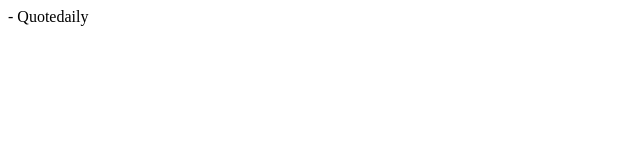
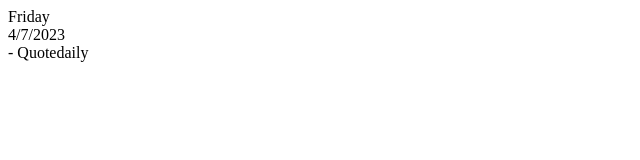
Before and after one commit to georgioslafkas/quotedaily, a website built with webpack: page index.html in a window 1280 px wide. Shown: the whole page, without its empty margins (0-640 px from the left). Built offline with nearby package versions, Linux system fonts and the light colour scheme; no server answers.

Commit message:
Add date

```diff
--- a/index.html
+++ b/index.html
@@ -9,6 +9,8 @@
 
 <body>
     <script type="module" src="dist/main.js"></script>
+    <div id="day"></div>
+    <div id="date"></div>
     <div id="quote"></div>
     <div id="author"></div>
 </body>
--- a/src/index.ts
+++ b/src/index.ts
@@ -1,7 +1,17 @@
 import { getRandomQuote } from "./quotedaily.resource";
+
+type GetDateProps = {
+  locale?: string;
+  options?: any;
+};
+
+const getDateFormat = ({ locale, options }: GetDateProps) =>
+  new Intl.DateTimeFormat(locale, options);
 
 const quoteElement = document.getElementById("quote") as HTMLElement;
 const authorElement = document.getElementById("author") as HTMLElement;
+const dayElement = document.getElementById("day") as HTMLElement;
+const dateElement = document.getElementById("date") as HTMLElement;
 
 const getQuote = async () => {
   try {
@@ -28,4 +38,13 @@ const printQuote = async () => {
   }
 };
 
+const printDate = () => {
+  const today = new Date();
+  const day = getDateFormat({ options: { weekday: "long" } }).format(today);
+  const date = getDateFormat({}).format(today);
+  dayElement.innerText = day;
+  dateElement.innerText = date;
+};
+
 printQuote();
+printDate();
```
Also changed, not shown: dist/main.js (deleted), 1 other file.
